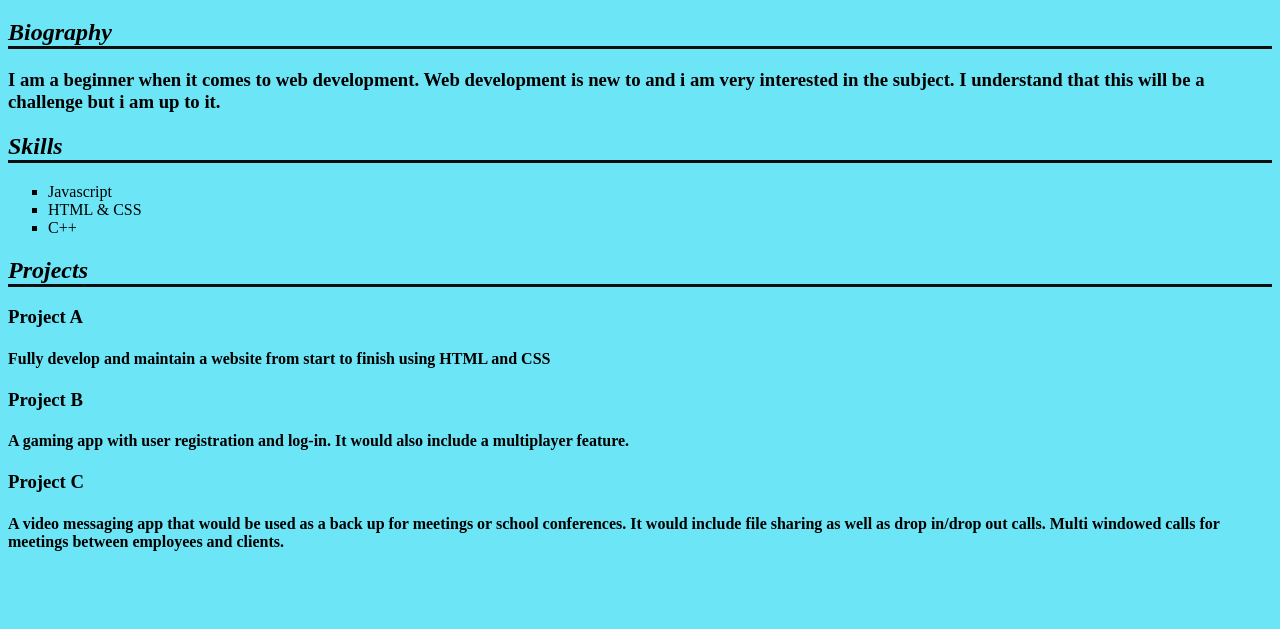
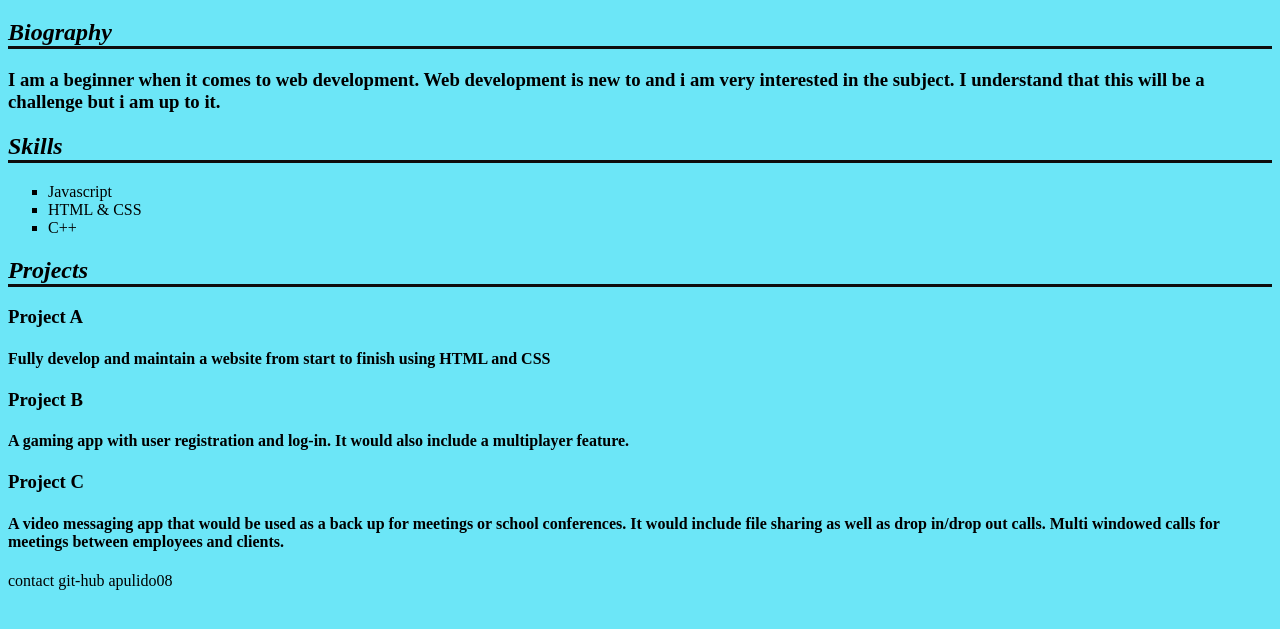
Before and after one commit to apulido08/assignment2, a plain HTML site: page index.html in a window 1280 px wide. Shown: the part 61-690 px from the top of the page. Drawn offline with Linux system fonts and the light colour scheme.

Commit message:
Update index.html

```diff
--- a/index.html
+++ b/index.html
@@ -22,6 +22,6 @@
 <h4>A gaming app with user registration and log-in. It would also include a multiplayer feature.</h4>
 <h3>Project C </h3>
 <h4>A video messaging app that would be used as a back up for meetings or school conferences. It would include file sharing as well as drop in/drop out calls. Multi windowed calls for meetings between employees and clients. </h4>
-<p></p>
+<p>contact git-hub apulido08</p>
 </body>
 </html>
```
